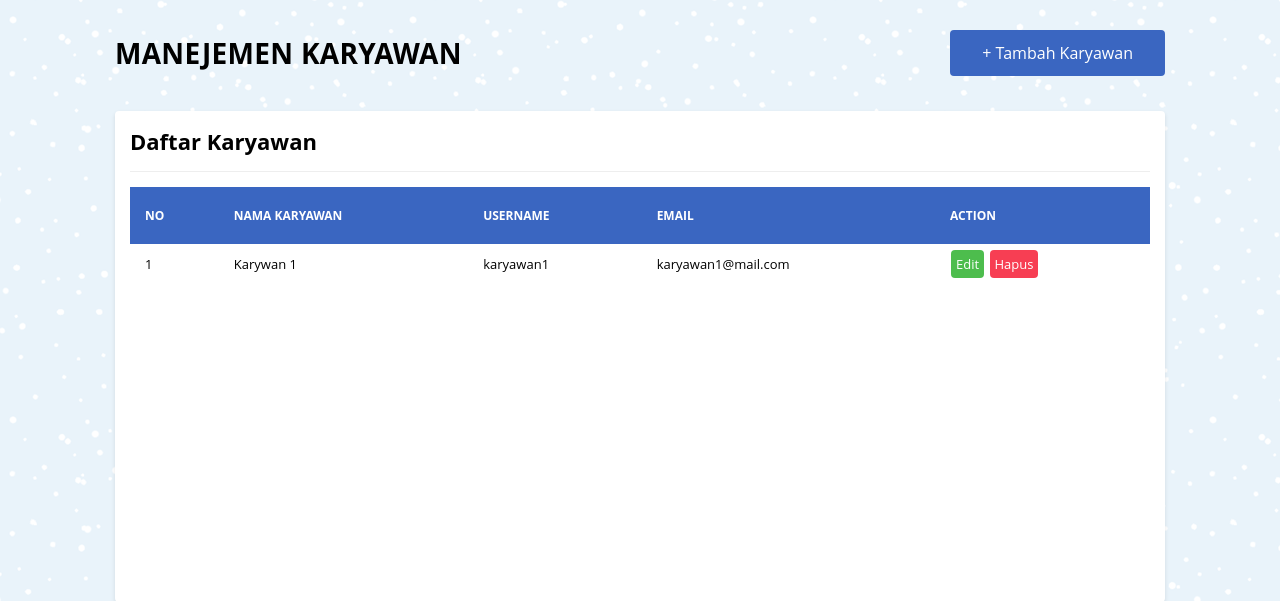
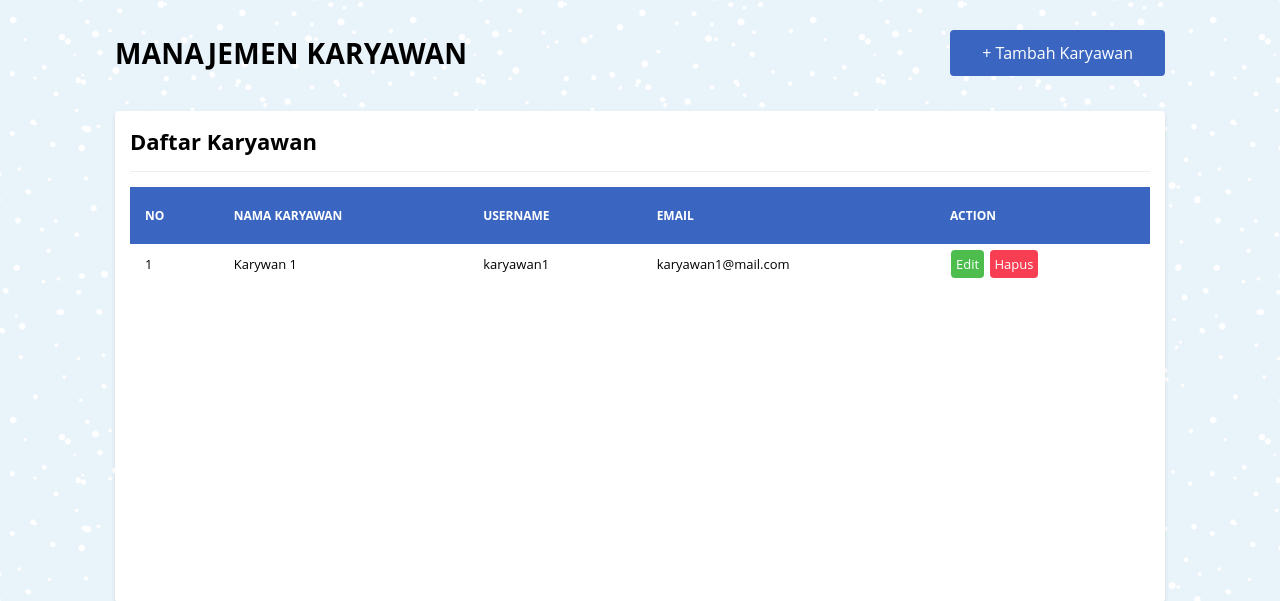
Before and after one commit to Mysteriza/cuci_sepatu, a PHP site: page /rumah_laundry/karyawan/karyawan.php in a window 1280 px wide. Shown: the part 98-699 px from the top of the page. Run offline with PHP 8.4, Linux system fonts and the light colour scheme; the visitor is signed in with stand-in values (Sample User, id 1); data comes from the database, SQL or seed files in the repository.

Commit message:
ubah kata

```diff
--- a/karyawan/karyawan.php
+++ b/karyawan/karyawan.php
@@ -7,7 +7,7 @@
 			<div class="baris">
 				<div class="selamat-datang">
 					<div class="col-header">
-						<h2 class="judul-md">Manejemen Karyawan</h2>
+						<h2 class="judul-md">Manajemen Karyawan</h2>
 					</div>
 
 					<div class="col-header txt-right">
```
